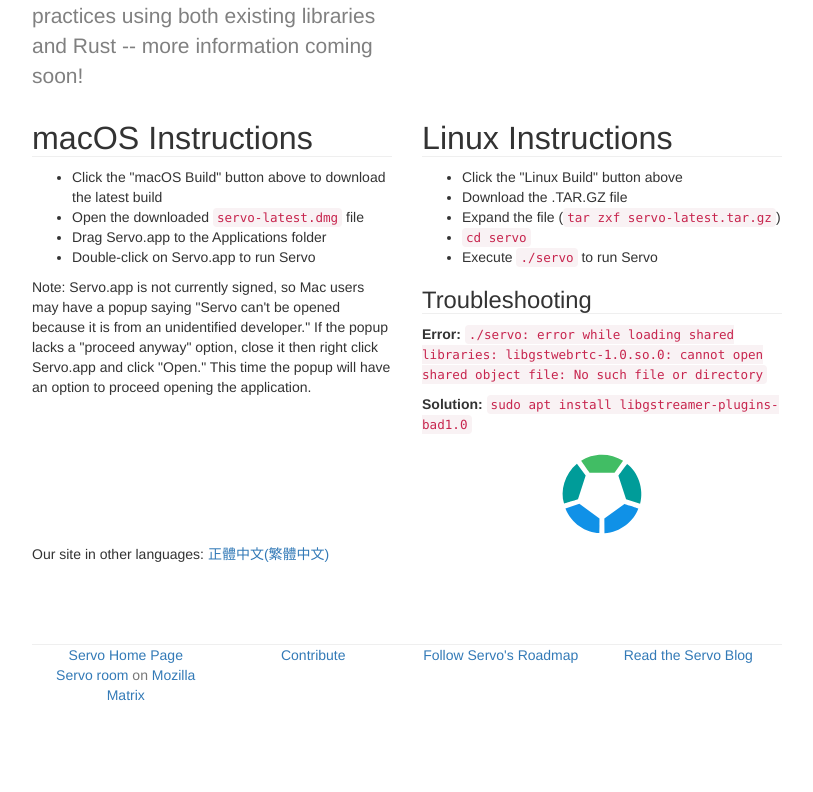
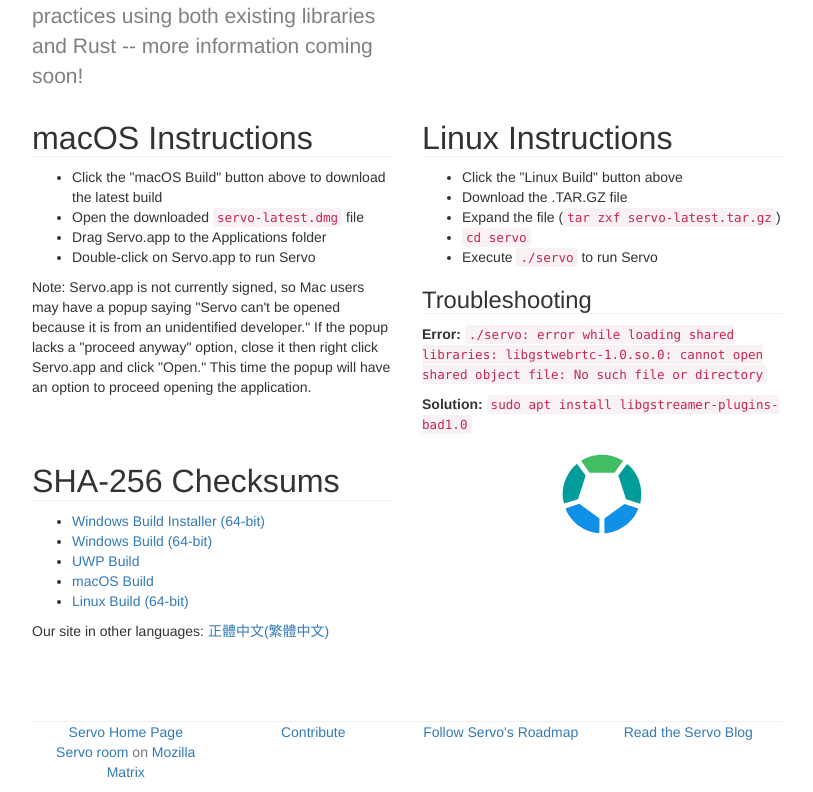
Before and after one commit to servo/download.servo.org, a plain HTML site: page index.html in a window 1280 px wide. Shown: the part 478-1270 px from the top of the page, without its empty margins (233-1046 px from the left). Before the commit the page ends 1193 px from the top, so only its background shows below. Drawn offline with Linux system fonts and the light colour scheme.

Commit message:
Display checksums on download page

```diff
--- a/index.html
+++ b/index.html
@@ -44,14 +44,19 @@ both existing libraries and Rust -- more information coming soon!
         <div class="col-sm-8 col-lg-4 col-sm-push-2 col-lg-push-0">
             <a class="btn btn-primary btn-large" role="button"
                href="nightly/windows-msvc/servo-latest.exe">Windows Build Installer (64-bit)</a><br>
+
             <a class="btn btn-primary btn-large" role="button"
                href="nightly/windows-msvc/servo-latest.zip">Windows Build (64-bit)</a><br>
+
             <a class="btn btn-primary btn-large" role="button"
                href="nightly/uwp/servo-latest.zip">UWP Build</a><br>
+
             <a class="btn btn-primary btn-large" role="button"
                href="nightly/mac/servo-latest.dmg">macOS Build</a><br>
+
             <a class="btn btn-primary btn-large" role="button"
                href="nightly/linux/servo-latest.tar.gz">Linux Build (64-bit)</a><br>
+
         </div>
     </div>
     <div class="row">
@@ -82,6 +87,20 @@ option to proceed opening the application.</p>
                     <h4></h4>
                         <p><b>Error:</b> <code>./servo: error while loading shared libraries: libgstwebrtc-1.0.so.0: cannot open shared object file: No such file or directory</code></p>
                         <p><b>Solution:</b> <code>sudo apt install libgstreamer-plugins-bad1.0</code></p>
+        </div>
+    </div>
+    <div class="row">
+        <div class="col-sm-offset-2 col-sm-8 col-lg-4">
+            <h2 class="header">SHA-256 Checksums</h2>
+                <ul>
+                    <li><a href="nightly/windows-msvc/servo-latest.exe.sha256">Windows Build Installer (64-bit)</a></li>
+                    <li><a href="nightly/windows-msvc/servo-latest.zip.sha256">Windows Build (64-bit)</a></li>
+                    <li><a href="nightly/uwp/servo-latest.zip.sha256">UWP Build</a></li>
+                    <li><a href="nightly/mac/servo-latest.dmg.sha256">macOS Build</a></li>
+                    <li><a href="nightly/linux/servo-latest.tar.gz.sha256">Linux Build (64-bit)</a></li>
+                </ul>
+        </div>
+        <div class="col-sm-8 col-lg-4 col-sm-push-2 col-lg-push-0">
             <div style="text-align:center">
                 <a href="https://servo.org/"><img src="servo.svg"
                 alt="Servo Logo" width="100" height="100"></a>
```
